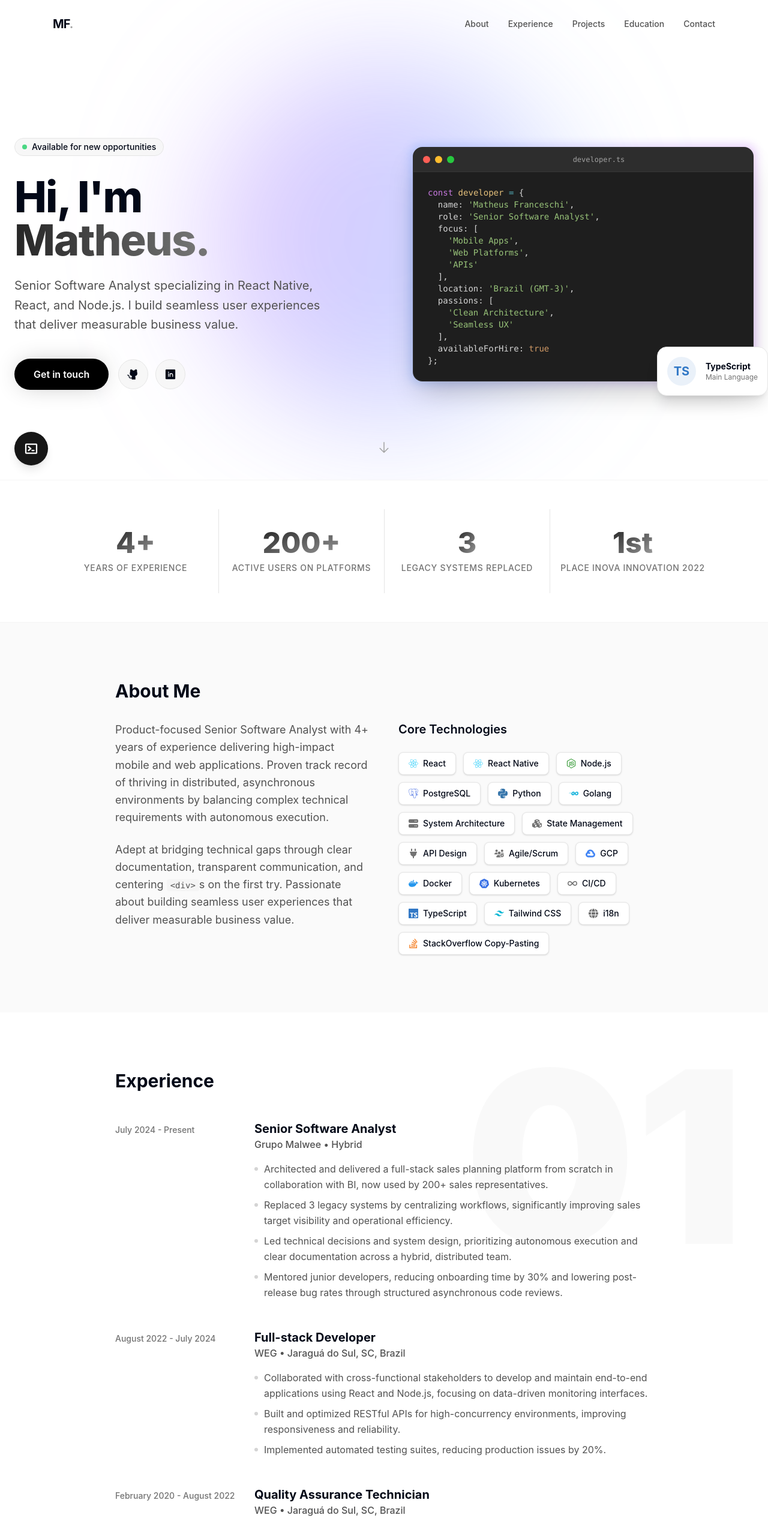
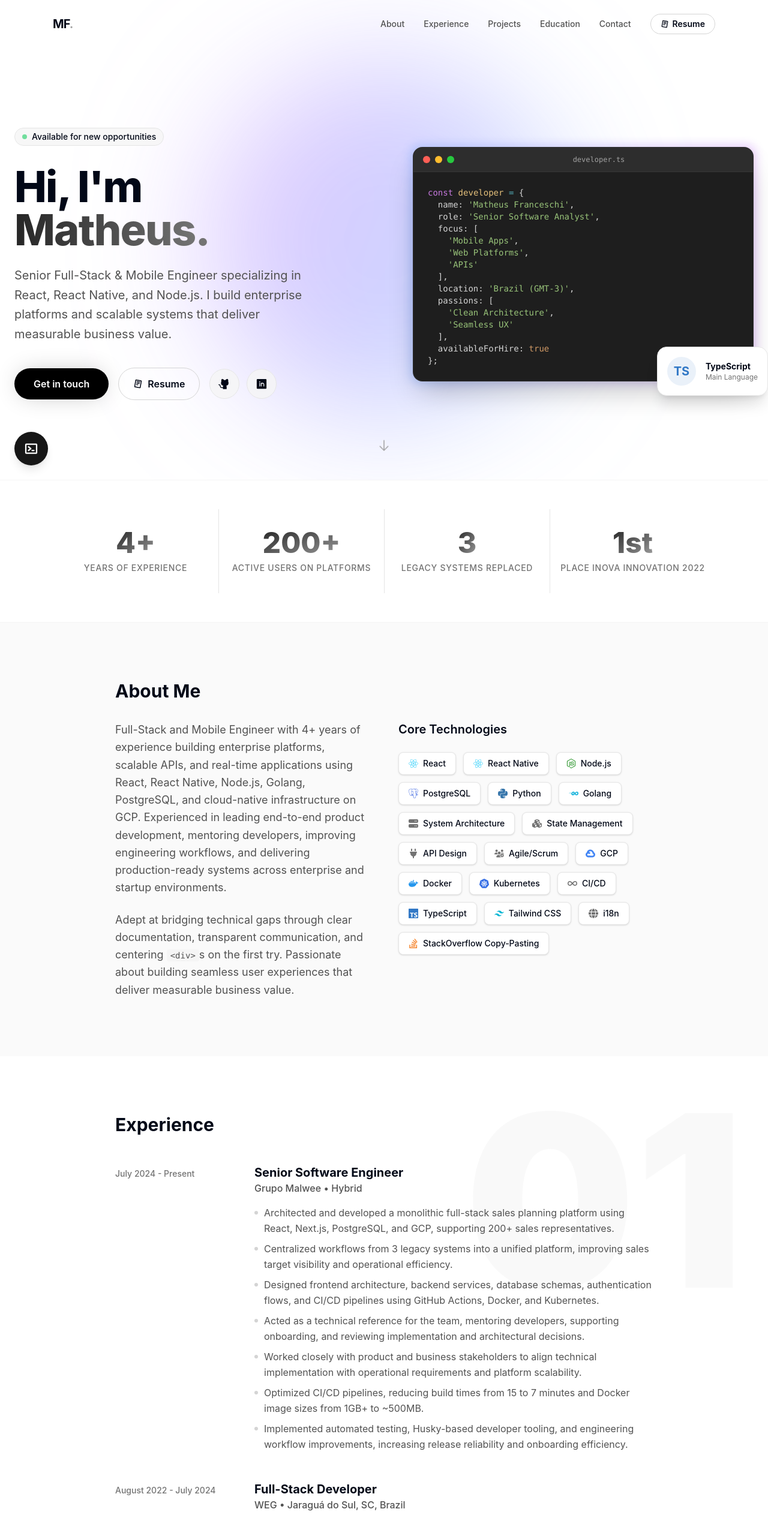
Before and after one commit to franceschimatheus/portfolio, a React (Vite) app: page / in a window 1280 px wide. Shown: the top 2541 px of the page at 60% size. Built offline with nearby package versions, Linux system fonts and the light colour scheme.

Commit message:
feat: implement portfolio sections including Projects, About, and Experience with curriculum download assets

```diff
--- /dev/null
+++ b/public/curriculum/index.html
@@ -0,0 +1 @@
+<!DOCTYPE html><html><head><meta http-equiv="refresh" content="0; url=/portfolio/matheus-franceschi.pdf" /></head><body></body></html>
--- a/src/components/About.tsx
+++ b/src/components/About.tsx
@@ -56,8 +56,7 @@ export function About() {
           <div className="grid md:grid-cols-2 gap-12">
             <div>
               <p className="text-lg text-neutral-600 dark:text-neutral-400 mb-6 leading-relaxed">
-                Product-focused Senior Software Analyst with 4+ years of experience delivering high-impact mobile and web applications.
-                Proven track record of thriving in distributed, asynchronous environments by balancing complex technical requirements with autonomous execution.
+                Full-Stack and Mobile Engineer with 4+ years of experience building enterprise platforms, scalable APIs, and real-time applications using React, React Native, Node.js, Golang, PostgreSQL, and cloud-native infrastructure on GCP. Experienced in leading end-to-end product development, mentoring developers, improving engineering workflows, and delivering production-ready systems across enterprise and startup environments.
               </p>
               <p className="text-lg text-neutral-600 dark:text-neutral-400 leading-relaxed">
                 Adept at bridging technical gaps through clear documentation, transparent communication, and
--- a/src/components/Experience.tsx
+++ b/src/components/Experience.tsx
@@ -3,25 +3,31 @@ import { motion } from 'framer-motion';
 const experiences = [
   {
     company: 'Grupo Malwee',
-    role: 'Senior Software Analyst',
+    role: 'Senior Software Engineer',
     period: 'July 2024 - Present',
     location: 'Hybrid',
     description: [
-      'Architected and delivered a full-stack sales planning platform from scratch in collaboration with BI, now used by 200+ sales representatives.',
-      'Replaced 3 legacy systems by centralizing workflows, significantly improving sales target visibility and operational efficiency.',
-      'Led technical decisions and system design, prioritizing autonomous execution and clear documentation across a hybrid, distributed team.',
-      'Mentored junior developers, reducing onboarding time by 30% and lowering post-release bug rates through structured asynchronous code reviews.',
+      'Architected and developed a monolithic full-stack sales planning platform using React, Next.js, PostgreSQL, and GCP, supporting 200+ sales representatives.',
+      'Centralized workflows from 3 legacy systems into a unified platform, improving sales target visibility and operational efficiency.',
+      'Designed frontend architecture, backend services, database schemas, authentication flows, and CI/CD pipelines using GitHub Actions, Docker, and Kubernetes.',
+      'Acted as a technical reference for the team, mentoring developers, supporting onboarding, and reviewing implementation and architectural decisions.',
+      'Worked closely with product and business stakeholders to align technical implementation with operational requirements and platform scalability.',
+      'Optimized CI/CD pipelines, reducing build times from 15 to 7 minutes and Docker image sizes from 1GB+ to ~500MB.',
+      'Implemented automated testing, Husky-based developer tooling, and engineering workflow improvements, increasing release reliability and onboarding efficiency.',
     ],
   },
   {
     company: 'WEG',
-    role: 'Full-stack Developer',
+    role: 'Full-Stack Developer',
     period: 'August 2022 - July 2024',
     location: 'Jaraguá do Sul, SC, Brazil',
     description: [
-      'Collaborated with cross-functional stakeholders to develop and maintain end-to-end applications using React and Node.js, focusing on data-driven monitoring interfaces.',
-      'Built and optimized RESTful APIs for high-concurrency environments, improving responsiveness and reliability.',
-      'Implemented automated testing suites, reducing production issues by 20%.',
+      'Architected a multi-tenant configurable monitoring platform used by 30+ industrial clients, replacing custom-built legacy implementations.',
+      'Architected a low-code backend parametrization system using Node.js and MongoDB, achieving an 80% reduction in system startup times and onboarding friction.',
+      'Built real-time monitoring interfaces using React, Vite, WebSockets, Zod, and React Hook Form.',
+      'Optimized backend queries and API performance for data-intensive industrial monitoring workflows.',
+      'Collaborated with cross-functional teams to define reusable technical standards and platform architecture.',
+      'The platform architecture was later adopted as the foundation for additional enterprise solutions within WEG.',
     ],
   },
   {
@@ -30,10 +36,10 @@ const experiences = [
     period: 'February 2020 - August 2022',
     location: 'Jaraguá do Sul, SC, Brazil',
     description: [
-      'Performed quality assurance testing on industrial electric panels, ensuring compliance with international standards.',
-      'Conducted network and connectivity testing for complex industrial systems.',
-      'Supported international client inspections, leveraging English proficiency for technical alignment.',
-      'Developed internal testing procedures and automation tools, reducing turnaround time by 20%.',
+      'Collaborated with WEG Digital teams on IoT-connected monitoring systems, contributing to integrations between industrial hardware and software platforms.',
+      'Performed quality assurance and connectivity testing for industrial electric panel systems, ensuring compliance with international standards.',
+      'Supported international client inspections and technical validation processes in English.',
+      'Developed internal testing procedures and automation tools, reducing operational turnaround time by 20%.',
     ],
   },
 ];
--- a/src/components/Hero.tsx
+++ b/src/components/Hero.tsx
@@ -1,6 +1,6 @@
 import { motion, useMotionValue, useSpring } from 'framer-motion';
 import { useEffect } from 'react';
-import { ArrowDown, GithubLogo, LinkedinLogo } from '@phosphor-icons/react';
+import { ArrowDown, GithubLogo, LinkedinLogo, ReadCvLogo } from '@phosphor-icons/react';
 import confetti from 'canvas-confetti';
 
 export function Hero() {
@@ -76,8 +76,8 @@ export function Hero() {
             transition={{ duration: 0.5, delay: 0.3 }}
             className="text-lg md:text-xl text-neutral-600 dark:text-neutral-400 mb-10 max-w-lg leading-relaxed"
           >
-            Senior Software Analyst specializing in React Native, React, and Node.js.
-            I build seamless user experiences that deliver measurable business value.
+            Senior Full-Stack & Mobile Engineer specializing in React, React Native, and Node.js.
+            I build enterprise platforms and scalable systems that deliver measurable business value.
           </motion.p>
 
           <motion.div
@@ -91,6 +91,15 @@ export function Hero() {
               className="px-8 py-3.5 bg-black dark:bg-white text-white dark:text-black font-semibold rounded-full hover:scale-105 hover:bg-neutral-800 dark:hover:bg-neutral-200 transition-all shadow-[0_0_40px_-10px_rgba(0,0,0,0.3)] dark:shadow-[0_0_40px_-10px_rgba(255,255,255,0.3)]"
             >
               Get in touch
+            </a>
+            <a
+              href="/portfolio/matheus-franceschi.pdf"
+              target="_blank"
+              rel="noreferrer"
+              className="inline-flex items-center gap-2 px-6 py-3.5 border border-neutral-300 dark:border-neutral-700 font-semibold rounded-full hover:scale-105 hover:border-black dark:hover:border-white transition-all"
+            >
+              <ReadCvLogo className="w-4 h-4" weight="bold" />
+              Resume
             </a>
             <div className="flex items-center gap-3">
               <a
--- a/src/components/Navbar.tsx
+++ b/src/components/Navbar.tsx
@@ -1,5 +1,6 @@
 import { motion } from 'framer-motion';
 import { useEffect, useState } from 'react';
+import { ReadCvLogo } from '@phosphor-icons/react';
 
 const navItems = [
   { name: 'About', href: '#about' },
@@ -33,7 +34,7 @@ export function Navbar() {
         <a href="#" className="font-bold text-xl tracking-tighter">
           MF<span className="text-neutral-400">.</span>
         </a>
-        <nav className="hidden md:flex gap-8">
+        <nav className="hidden md:flex items-center gap-8">
           {navItems.map((item) => (
             <a
               key={item.name}
@@ -43,6 +44,15 @@ export function Navbar() {
               {item.name}
             </a>
           ))}
+          <a
+            href="/portfolio/matheus-franceschi.pdf"
+            target="_blank"
+            rel="noreferrer"
+            className="inline-flex items-center gap-1.5 px-4 py-1.5 text-sm font-semibold border border-neutral-300 dark:border-neutral-700 rounded-full hover:border-black dark:hover:border-white hover:scale-105 transition-all"
+          >
+            <ReadCvLogo className="w-3.5 h-3.5" weight="bold" />
+            Resume
+          </a>
         </nav>
       </div>
     </motion.header>
--- a/src/components/Projects.tsx
+++ b/src/components/Projects.tsx
@@ -47,11 +47,12 @@ export function Projects() {
 
                 <ul className="grid md:grid-cols-2 gap-x-8 gap-y-4">
                   {[
-                    'Own the full product lifecycle from user research and ideation to deployment and iteration on mobile platforms.',
-                    'Architected and built a scalable infrastructure using React Native, Golang, and PostgreSQL, prioritizing self-managed task execution.',
-                    'Developed real-time engagement features and event-based systems.',
-                    'Implemented user verification and community-driven features focused on retention and trust.',
-                    'Continuously iterate based on user feedback to improve engagement and usability.'
+                    'Founded and developed a location-based social platform using React Native (Expo), Golang, PostgreSQL, WebSockets, and Oracle Cloud infrastructure.',
+                    'Implemented real-time chat systems, geolocation-based discovery, push notifications, and community features.',
+                    'Integrated authentication with Clerk and analytics/event tracking with PostHog.',
+                    'Leading integration of PIX split payments to support creator and community monetization features.',
+                    'Led product architecture, infrastructure deployment, analytics strategy, and mobile application development as sole technical founder.',
+                    'Acquired 300+ monthly active users during the initial product launch phase.'
                   ].map((item, i) => (
                     <li key={i} className="text-neutral-600 dark:text-neutral-400 text-base leading-relaxed relative pl-5">
                       <span className="absolute left-0 top-2.5 w-1.5 h-1.5 rounded-full bg-indigo-500/50" />
@@ -78,8 +79,8 @@ export function Projects() {
               </div>
               <ul className="space-y-3 mt-4">
                 {[
-                  'Led technical development of a hardware/software product integrating ESP32 microcontrollers.',
-                  'Built interfaces connecting embedded systems to user-facing applications.',
+                  'Led development of a hardware/software mobility solution integrating ESP32 microcontrollers with user-facing applications.',
+                  'Built interfaces connecting embedded systems, telemetry, and mobile/web platforms.',
                   'Achieved 1st place in the national INOVA innovation competition (2022).'
                 ].map((item, i) => (
                   <li key={i} className="text-neutral-600 dark:text-neutral-400 text-sm leading-relaxed relative pl-4">
```
Also changed, not shown: 1 other file (tests, documents, lock files or other folders).
